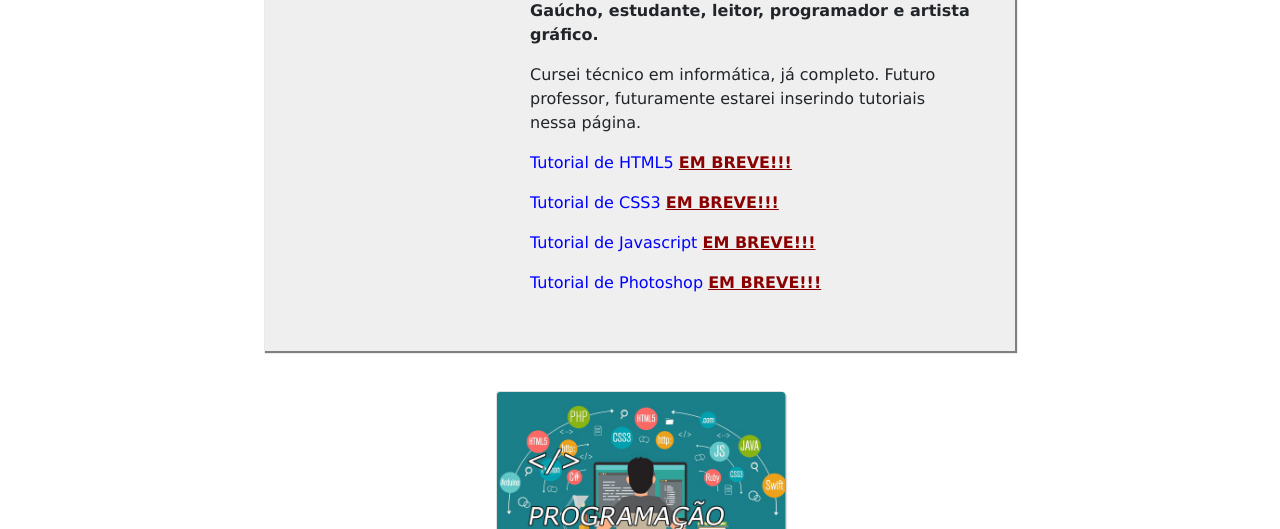
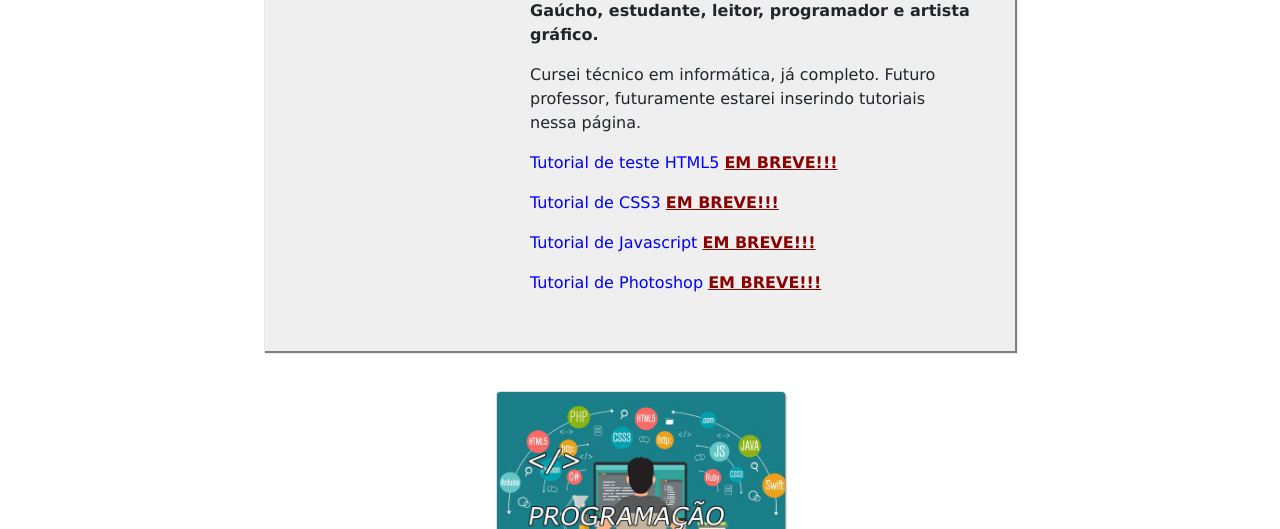
Before and after one commit to Wesleysc2/Wesleysc2.github.io, a plain HTML site: page index.html in a window 1280 px wide. Shown: the part 271-800 px from the top of the page. Drawn offline with nearby package versions, Linux system fonts and the light colour scheme.

Commit message:
Update index.html

```diff
--- a/index.html
+++ b/index.html
@@ -32,7 +32,7 @@
   					<p><strong>Gaúcho, estudante, leitor, programador e artista gráfico.</strong></p>
   					<p>Cursei técnico em informática, já completo. Futuro professor, futuramente estarei inserindo tutoriais
   					<br>nessa página.</p>
-  					<p style="color: blue;">Tutorial de HTML5 <b class="frufru">EM BREVE!!!</b></a></p>
+  					<p style="color: blue;">Tutorial de teste HTML5 <b class="frufru">EM BREVE!!!</b></a></p>
   					<p style="color: blue;">Tutorial de CSS3 <b class="frufru">EM BREVE!!!</b></a></p>
   					<p style="color: blue;">Tutorial de Javascript <b class="frufru">EM BREVE!!!</b></a></p>
   					<p style="color: blue;">Tutorial de Photoshop <b class="frufru">EM BREVE!!!</b></a></p>
```
